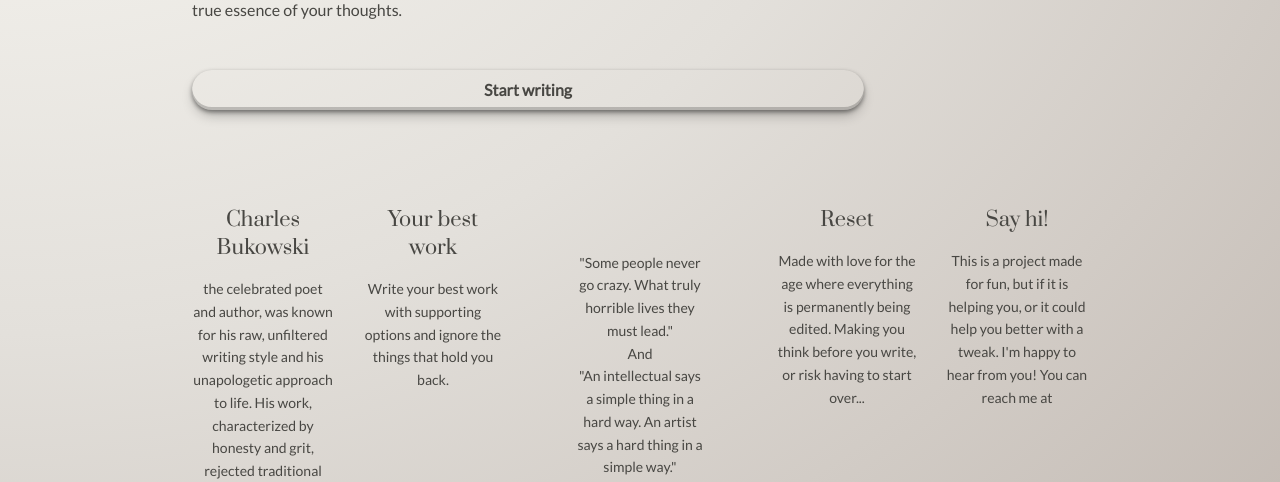
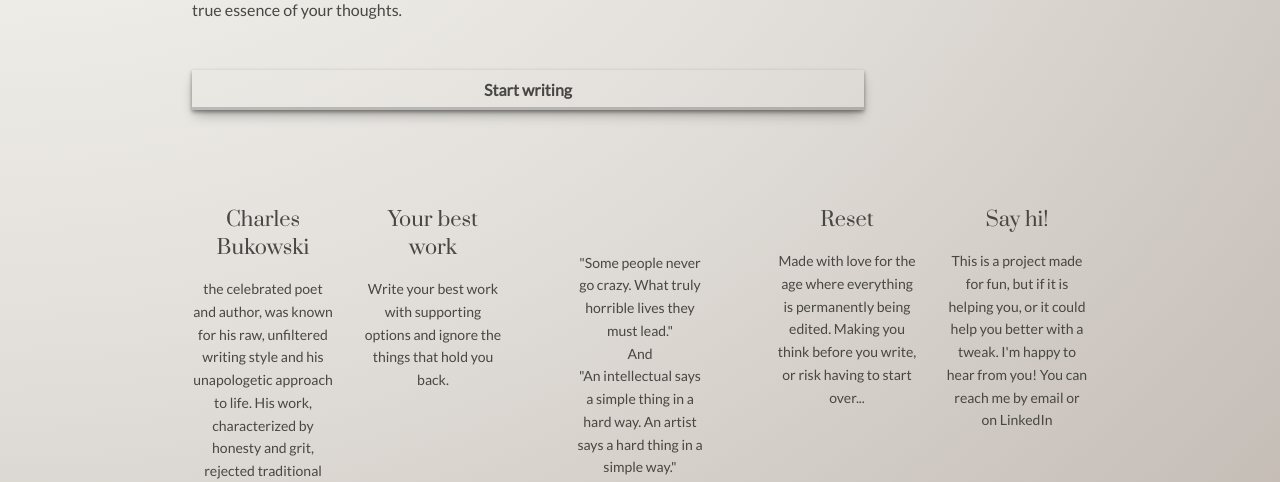
Before and after one commit to Claudia413/typewriter, a Next.js app: page / in a window 1280 px wide. Shown: the part 422-904 px from the top of the page. Built offline with nearby package versions, Linux system fonts and the light colour scheme.

Commit message:
Add LinkedIn link

```diff
--- a/app/globals.css
+++ b/app/globals.css
@@ -41,7 +41,7 @@ input[type="checkbox"] {
   width: 1rem;
   height: 1rem;
   border: 1px solid currentColor;
-  border-radius: 3px;
+  border-radius: 2px;
   transform: translateY(-0.075em);
   display: grid;
   place-content: center;
--- a/app/page.tsx
+++ b/app/page.tsx
@@ -54,7 +54,7 @@ export default function Home() {
           </p> */}
           <Link
             href={"/typewriter"}
-            className="w-full font-bold font-lato text-center py-2 px-4 rounded-full my-8 shadow-button-shade-combi shadow-spacebar active:shadow-spacebar-press active:translate-x-px max-w-2xl"
+            className="w-full font-bold font-lato text-center py-2 px-4 rounded-3 my-8 shadow-button-shade-combi shadow-spacebar active:shadow-spacebar-press active:translate-x-px max-w-2xl"
           >
             Start writing
           </Link>
@@ -109,7 +109,10 @@ export default function Home() {
           <p className="text-sm leading-relaxed">
             This is a project made for fun, but if it is helping you, or it
             could help you better with a tweak. I'm happy to hear from you! You
-            can reach me at{" "}
+            can reach me by email or on{" "}
+            <Link href={"https://www.linkedin.com/in/claudia-engelsman/"}>
+              LinkedIn{" "}
+            </Link>
           </p>
         </div>
       </div>
```
